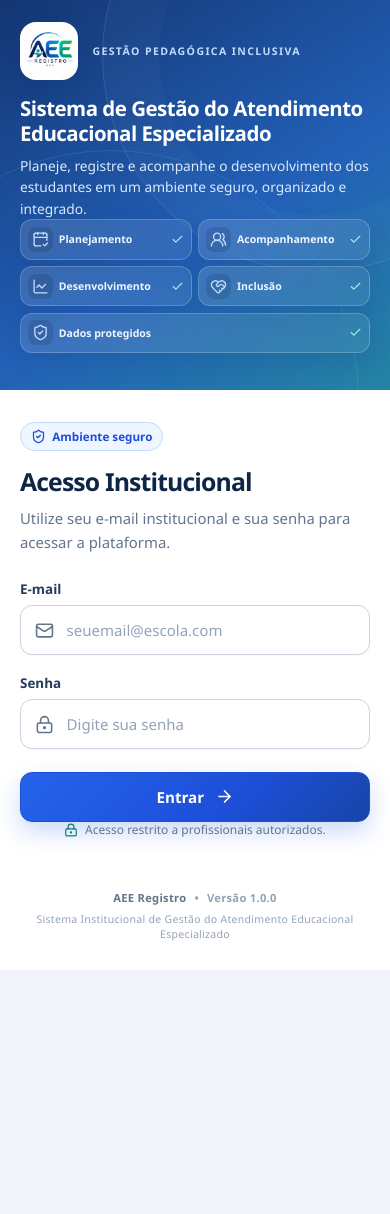
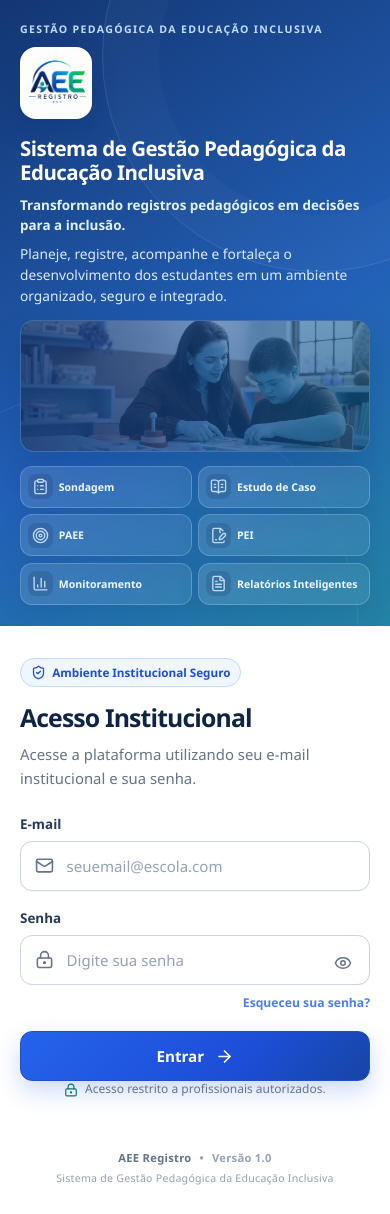
Before and after one commit to terezinhasouzacosta-netizen/aee-registro-eraa, a React (Vite) app: page /login in a window 390 px wide. Before the commit the page ends 970 px from the top, so only its background shows below. Built offline with nearby package versions, Linux system fonts and the light colour scheme; no server answers.

Commit message:
feat: atualiza experiência institucional do login

```diff
--- a/src/pages/LoginPage.jsx
+++ b/src/pages/LoginPage.jsx
@@ -1,28 +1,32 @@
 import { useEffect, useState } from "react";
 import {
   ArrowRight,
-  CalendarCheck2,
-  Check,
-  HeartHandshake,
-  LineChart,
+  BarChart3,
+  BookOpenText,
+  ClipboardList,
+  Eye,
+  EyeOff,
+  FilePenLine,
+  FileText,
   LockKeyhole,
   Mail,
   ShieldCheck,
-  UsersRound,
+  Target,
 } from "lucide-react";
 import { useNavigate } from "react-router-dom";
 import logoAeeRegistro from "../assets/aee-registro-logo.png";
-import InclusiveEducationIllustration from "../components/login/InclusiveEducationIllustration";
+import inclusiveEducationPhoto from "../assets/login-inclusive-education.webp";
 import { useAuth } from "../hooks/useAuth";
 import { signIn } from "../services/authService";
 import "../styles/login.css";
 
 const RECURSOS_INSTITUCIONAIS = [
-  { label: "Planejamento", Icon: CalendarCheck2 },
-  { label: "Acompanhamento", Icon: UsersRound },
-  { label: "Desenvolvimento", Icon: LineChart },
-  { label: "Inclusão", Icon: HeartHandshake },
-  { label: "Dados protegidos", Icon: ShieldCheck },
+  { label: "Sondagem", Icon: ClipboardList },
+  { label: "Estudo de Caso", Icon: BookOpenText },
+  { label: "PAEE", Icon: Target },
+  { label: "PEI", Icon: FilePenLine },
+  { label: "Monitoramento", Icon: BarChart3 },
+  { label: "Relatórios Inteligentes", Icon: FileText },
 ];
 
 function traduzirErroAuth(error) {
@@ -47,6 +51,7 @@ function LoginPage() {
   const { currentUser, perfilCarregado, authLoading, authError } = useAuth();
   const [email, setEmail] = useState("");
   const [password, setPassword] = useState("");
+  const [showPassword, setShowPassword] = useState(false);
   const [loading, setLoading] = useState(false);
   const [error, setError] = useState("");
 
@@ -114,25 +119,31 @@ function LoginPage() {
           <div className="login-panel-shape is-two" aria-hidden="true" />
 
           <header className="login-brand">
+            <span className="login-eyebrow">Gestão Pedagógica da Educação Inclusiva</span>
             <div className="login-logo-frame">
               <img src={logoAeeRegistro} alt="AEE Registro" />
             </div>
-            <span className="login-eyebrow">Gestão pedagógica inclusiva</span>
           </header>
 
           <div className="login-institutional-copy">
             <p className="login-system-title">
-              Sistema de Gestão do Atendimento Educacional Especializado
+              Sistema de Gestão Pedagógica da Educação Inclusiva
             </p>
-            <p>
-              Planeje, registre e acompanhe o desenvolvimento dos estudantes em um ambiente
-              seguro, organizado e integrado.
+            <p className="login-institutional-tagline">
+              Transformando registros pedagógicos em decisões para a inclusão.
+            </p>
+            <p className="login-institutional-description">
+              Planeje, registre, acompanhe e fortaleça o desenvolvimento dos estudantes em um
+              ambiente organizado, seguro e integrado.
             </p>
           </div>
 
-          <div className="login-education-visual">
-            <InclusiveEducationIllustration />
-          </div>
+          <figure className="login-education-photo" aria-label="Atendimento educacional inclusivo">
+            <img
+              src={inclusiveEducationPhoto}
+              alt="Professora acompanhando um estudante em uma atividade pedagógica"
+            />
+          </figure>
 
           <div className="login-feature-grid" aria-label="Recursos institucionais">
             {RECURSOS_INSTITUCIONAIS.map(({ label, Icon }) => (
@@ -141,14 +152,9 @@ function LoginPage() {
                   <Icon size={17} strokeWidth={1.9} />
                 </span>
                 <span>{label}</span>
-                <Check className="login-feature-check" size={13} aria-hidden="true" />
               </div>
             ))}
           </div>
-
-          <blockquote className="login-quote">
-            “Transformando registros pedagógicos em decisões para a inclusão.”
-          </blockquote>
         </aside>
 
         <div className="login-access-panel">
@@ -156,11 +162,11 @@ function LoginPage() {
             <div className="login-card-heading">
               <span className="login-access-badge">
                 <ShieldCheck size={15} aria-hidden="true" />
-                Ambiente seguro
+                Ambiente Institucional Seguro
               </span>
               <h1>Acesso Institucional</h1>
               <p className="login-card-copy">
-                Utilize seu e-mail institucional e sua senha para acessar a plataforma.
+                Acesse a plataforma utilizando seu e-mail institucional e sua senha.
               </p>
             </div>
 
@@ -187,14 +193,36 @@ function LoginPage() {
                   <LockKeyhole size={19} aria-hidden="true" />
                   <input
                     id="password"
-                    type="password"
+                    type={showPassword ? "text" : "password"}
                     placeholder="Digite sua senha"
                     value={password}
                     onChange={(event) => setPassword(event.target.value)}
                     autoComplete="current-password"
                     required
                   />
+                  <button
+                    className="login-password-toggle"
+                    type="button"
+                    onClick={() => setShowPassword((visible) => !visible)}
+                    aria-label={showPassword ? "Ocultar senha" : "Mostrar senha"}
+                    aria-pressed={showPassword}
+                  >
+                    {showPassword ? (
+                      <EyeOff size={18} aria-hidden="true" />
+                    ) : (
+                      <Eye size={18} aria-hidden="true" />
+                    )}
+                  </button>
                 </div>
+                <a
+                  className="login-forgot-password"
+                  href="#recuperacao-de-senha"
+                  aria-disabled="true"
+                  onClick={(event) => event.preventDefault()}
+                  title="Recuperação de senha disponível em breve"
+                >
+                  Esqueceu sua senha?
+                </a>
               </div>
 
               {error ? (
@@ -219,9 +247,9 @@ function LoginPage() {
             <div className="login-footer-meta">
               <strong>AEE Registro</strong>
               <span aria-hidden="true">•</span>
-              <span>Versão 1.0.0</span>
+              <span>Versão 1.0</span>
             </div>
-            <p>Sistema Institucional de Gestão do Atendimento Educacional Especializado</p>
+            <p>Sistema de Gestão Pedagógica da Educação Inclusiva</p>
           </footer>
         </div>
       </section>
--- a/src/styles/login.css
+++ b/src/styles/login.css
@@ -93,23 +93,23 @@
 
 .login-brand,
 .login-institutional-copy,
-.login-education-visual,
-.login-feature-grid,
-.login-quote {
+.login-education-photo,
+.login-feature-grid {
   position: relative;
   z-index: 1;
 }
 
 .login-brand {
   display: flex;
-  align-items: center;
-  gap: 0.9rem;
+  flex-direction: column;
+  align-items: flex-start;
+  gap: 0.65rem;
 }
 
 .login-logo-frame {
-  width: 72px;
-  height: 72px;
-  flex: 0 0 72px;
+  width: 90px;
+  height: 90px;
+  flex: 0 0 90px;
   display: grid;
   place-items: center;
   overflow: hidden;
@@ -120,9 +120,9 @@
 }
 
 .login-logo-frame img {
-  width: 68px;
-  height: 68px;
-  object-fit: cover;
+  width: 86px;
+  height: auto;
+  object-fit: contain;
 }
 
 .login-eyebrow {
@@ -137,11 +137,11 @@
 
 .login-institutional-copy {
   max-width: 32rem;
-  margin-top: clamp(1.5rem, 3.4vh, 2.4rem);
+  margin-top: clamp(0.85rem, 1.8vh, 1.25rem);
 }
 
 .login-institutional-copy .login-system-title {
-  margin: 0 0 0.9rem;
+  margin: 0 0 0.65rem;
   color: #ffffff;
   font-size: clamp(1.45rem, 2.7vw, 2.1rem);
   font-weight: 700;
@@ -149,94 +149,69 @@
   letter-spacing: -0.025em;
 }
 
-.login-institutional-copy > p:last-child {
+.login-institutional-tagline {
+  max-width: 29rem;
+  margin: 0 0 0.48rem;
+  color: #e0f2fe;
+  font-size: 0.92rem;
+  font-weight: 700;
+  line-height: 1.5;
+}
+
+.login-institutional-description {
   max-width: 29rem;
   margin: 0;
   color: #dbeafe;
-  font-size: 0.98rem;
-  line-height: 1.68;
+  font-size: 0.91rem;
+  line-height: 1.55;
 }
 
-.login-education-visual {
+.login-education-photo {
+  position: relative;
   width: min(100%, 470px);
-  height: clamp(150px, 20vh, 190px);
-  margin: 0.65rem auto 0.25rem;
-  color: #dbeafe;
+  height: clamp(126px, 17vh, 154px);
+  margin: 0.75rem auto 0.65rem;
+  overflow: hidden;
+  border: 1px solid rgba(255, 255, 255, 0.18);
+  border-radius: 18px;
+  background: rgba(8, 47, 107, 0.34);
+  box-shadow: 0 16px 32px rgba(7, 35, 91, 0.2);
 }
 
-.login-inclusive-illustration {
+.login-education-photo::after {
+  position: absolute;
+  inset: 0;
+  content: "";
+  background:
+    linear-gradient(90deg, rgba(12, 48, 110, 0.66) 0%, rgba(20, 79, 155, 0.3) 54%, rgba(13, 94, 134, 0.44) 100%),
+    linear-gradient(180deg, rgba(30, 91, 181, 0.08), rgba(8, 47, 107, 0.38));
+  pointer-events: none;
+}
+
+.login-education-photo img {
   width: 100%;
   height: 100%;
   display: block;
-  overflow: visible;
-  filter: drop-shadow(0 16px 22px rgba(7, 35, 91, 0.14));
-}
-
-.login-illustration-line,
-.login-illustration-accent {
-  fill: none;
-  stroke: currentColor;
-  stroke-linecap: round;
-  stroke-linejoin: round;
-}
-
-.login-illustration-line.is-strong {
-  stroke-width: 4;
-  opacity: 0.86;
-}
-
-.login-illustration-line.is-soft {
-  stroke-width: 2;
-  opacity: 0.24;
-}
-
-.login-illustration-accent {
-  stroke: #99f6e4;
-  stroke-width: 3;
-  opacity: 0.8;
-}
-
-.login-illustration-soft-fill {
-  fill: rgba(255, 255, 255, 0.045);
-  stroke: rgba(255, 255, 255, 0.08);
-}
-
-.login-illustration-fill {
-  fill: rgba(219, 234, 254, 0.18);
-  stroke: currentColor;
-  stroke-width: 3;
-  opacity: 0.92;
-}
-
-.login-illustration-fill.is-small {
-  fill: rgba(153, 246, 228, 0.12);
-  stroke-width: 2.5;
-}
-
-.login-illustration-dot {
-  fill: #99f6e4;
-  opacity: 0.8;
-}
-
-.login-illustration-dot.is-muted {
-  fill: currentColor;
-  opacity: 0.45;
+  object-fit: cover;
+  object-position: center 43%;
+  opacity: 0.72;
+  filter: saturate(0.72) contrast(0.95) sepia(0.08) hue-rotate(168deg);
 }
 
 .login-feature-grid {
   display: grid;
-  grid-template-columns: repeat(2, minmax(0, 1fr));
+  grid-template-columns: repeat(3, minmax(0, 1fr));
   gap: 0.55rem;
-  margin-bottom: 1rem;
+  margin-top: auto;
 }
 
 .login-feature-card {
   min-width: 0;
   display: grid;
-  grid-template-columns: auto minmax(0, 1fr) auto;
+  grid-template-columns: auto minmax(0, 1fr);
   align-items: center;
   gap: 0.55rem;
-  min-height: 40px;
+  min-height: 42px;
   padding: 0.42rem 0.65rem;
   border: 1px solid rgba(255, 255, 255, 0.2);
   border-radius: 12px;
@@ -246,10 +221,15 @@
   font-size: 0.72rem;
   font-weight: 650;
   backdrop-filter: blur(8px);
+  transition: transform 0.2s ease, border-color 0.2s ease, background-color 0.2s ease,
+    box-shadow 0.2s ease;
 }
 
-.login-feature-card:last-child {
-  grid-column: 1 / -1;
+.login-feature-card:hover {
+  border-color: rgba(255, 255, 255, 0.36);
+  background: rgba(255, 255, 255, 0.16);
+  box-shadow: 0 12px 26px rgba(7, 35, 91, 0.16);
+  transform: translateY(-2px);
 }
 
 .login-feature-icon {
@@ -260,22 +240,6 @@
   border-radius: 8px;
   color: #bfdbfe;
   background: rgba(15, 23, 42, 0.14);
-}
-
-.login-feature-check {
-  color: #99f6e4;
-}
-
-.login-quote {
-  margin: auto 0 0;
-  padding: 0.85rem 1rem;
-  border-left: 3px solid #5eead4;
-  border-radius: 0 12px 12px 0;
-  color: #e0f2fe;
-  background: rgba(15, 23, 42, 0.13);
-  font-size: 0.88rem;
-  font-weight: 600;
-  line-height: 1.55;
 }
 
 .login-access-panel {
@@ -375,6 +339,66 @@
   font-size: 0.94rem;
   box-shadow: 0 1px 2px rgba(15, 23, 42, 0.03);
   transition: border-color 0.18s ease, box-shadow 0.18s ease, background-color 0.18s ease;
+}
+
+.login-page-modern .login-form .login-input-wrapper input[type="password"],
+.login-page-modern .login-form .login-input-wrapper input[type="text"] {
+  padding-right: 3.15rem;
+}
+
+.login-page-modern .login-form .login-password-toggle {
+  position: absolute;
+  right: 0.58rem;
+  z-index: 2;
+  width: 36px;
+  height: 36px;
+  min-height: 0;
+  display: grid;
+  place-items: center;
+  padding: 0;
+  border: 0;
+  border-radius: 9px;
+  color: #64748b;
+  background: transparent;
+  transition: color 0.18s ease, background-color 0.18s ease;
+}
+
+.login-page-modern .login-form .login-password-toggle:hover {
+  color: #1d4ed8;
+  background: #eff6ff;
+}
+
+.login-page-modern .login-form .login-password-toggle:focus-visible {
+  outline: 3px solid rgba(37, 99, 235, 0.22);
+  outline-offset: 1px;
+}
+
+.login-page-modern .login-form .login-forgot-password {
+  width: fit-content;
+  min-height: 0;
+  display: inline;
+  justify-self: end;
+  margin: 0.1rem 0 -0.15rem;
+  padding: 0;
+  border: 0;
+  color: #2563eb;
+  background: transparent;
+  font: inherit;
+  font-size: 0.76rem;
+  font-weight: 700;
+  text-decoration: none;
+}
+
+.login-page-modern .login-form .login-forgot-password[aria-disabled="true"] {
+  cursor: help;
+  opacity: 0.82;
+  background: transparent;
+}
+
+.login-page-modern .login-form .login-forgot-password:focus-visible {
+  border-radius: 3px;
+  outline: 3px solid rgba(37, 99, 235, 0.2);
+  outline-offset: 3px;
 }
 
 .login-page-modern .login-form input::placeholder {
@@ -505,33 +529,33 @@
   }
 
   .login-logo-frame {
-    width: 60px;
-    height: 60px;
-    flex-basis: 60px;
+    width: 75px;
+    height: 75px;
+    flex-basis: 75px;
     border-radius: 17px;
   }
 
   .login-logo-frame img {
-    width: 57px;
-    height: 57px;
+    width: 72px;
+    height: auto;
   }
 
   .login-institutional-copy {
-    margin-top: 1.2rem;
+    margin-top: 0.8rem;
   }
 
   .login-institutional-copy .login-system-title {
     font-size: 1.55rem;
   }
 
-  .login-institutional-copy > p:last-child {
+  .login-institutional-description {
     font-size: 0.88rem;
     line-height: 1.5;
   }
 
-  .login-education-visual {
-    height: 128px;
-    margin-top: 0.25rem;
+  .login-education-photo {
+    height: 112px;
+    margin-block: 0.55rem;
   }
 
   .login-feature-grid {
@@ -542,10 +566,6 @@
   .login-feature-card {
     min-height: 36px;
     padding-block: 0.25rem;
-  }
-
-  .login-quote {
-    display: none;
   }
 
   .login-footer {
@@ -570,7 +590,7 @@
   }
 
   .login-institutional-copy {
-    margin-top: 1.4rem;
+    margin-top: 1rem;
   }
 
   .login-institutional-copy .login-system-title {
@@ -578,13 +598,14 @@
     font-size: clamp(1.35rem, 4.5vw, 1.8rem);
   }
 
-  .login-institutional-copy > p:last-child {
+  .login-institutional-description {
     max-width: 42rem;
   }
 
-  .login-education-visual,
-  .login-quote {
-    display: none;
+  .login-education-photo {
+    width: 100%;
+    height: clamp(140px, 25vw, 190px);
+    margin-block: 1rem;
   }
 
   .login-access-panel {
@@ -624,19 +645,20 @@
   }
 
   .login-logo-frame {
-    width: 58px;
-    height: 58px;
-    flex-basis: 58px;
+    width: 72px;
+    height: 72px;
+    flex-basis: 72px;
     border-radius: 16px;
   }
 
   .login-logo-frame img {
-    width: 55px;
-    height: 55px;
+    width: 69px;
+    height: auto;
   }
 
   .login-eyebrow {
     font-size: 0.66rem;
+    line-height: 1.45;
   }
 
   .login-institutional-copy {
@@ -648,12 +670,23 @@
     font-size: 1.28rem;
   }
 
-  .login-institutional-copy > p:last-child {
+  .login-institutional-description {
     font-size: 0.86rem;
     line-height: 1.55;
   }
 
+  .login-institutional-tagline {
+    font-size: 0.84rem;
+  }
+
+  .login-education-photo {
+    height: 132px;
+    margin-block: 0.85rem;
+    border-radius: 14px;
+  }
+
   .login-feature-grid {
+    grid-template-columns: repeat(2, minmax(0, 1fr));
     gap: 0.4rem;
   }
 
```
Also changed, not shown: src/assets/login-inclusive-education.webp (added).
